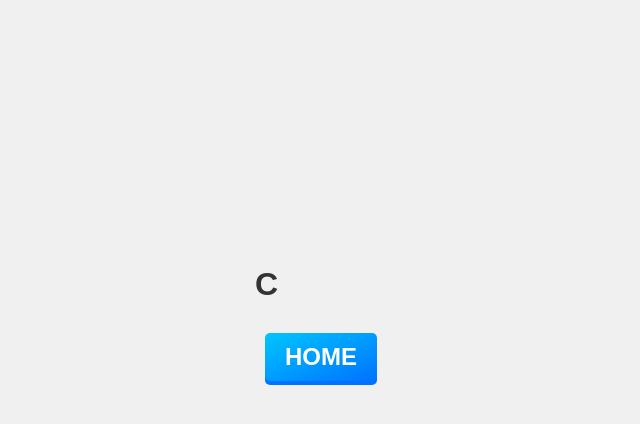
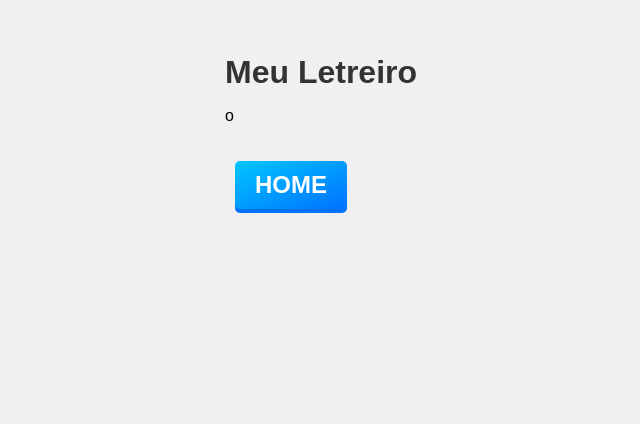
Before and after one commit to GabrielBeitum/Projetos---React.js, a React (Create React App) app: page /ATV2 in a window 1280 px wide. Shown: the part 210-634 px from the top of the page, without its empty margins (319-959 px from the left). Built offline with nearby package versions, Linux system fonts and the light colour scheme.

Commit message:
Add files via upload

```diff
--- a/src/Componentes/Estrutura/Atividades/ATV2.js
+++ b/src/Componentes/Estrutura/Atividades/ATV2.js
@@ -1,39 +1,38 @@
 import React, { useState, useEffect } from 'react';
 import { Link } from 'react-router-dom';
 
-
-export default function FraseFatec() {
-  const [texto, setTexto] = useState('');
-  const frase = "Conheça a FATEC!!";
-  const intervalo = 500;
+function Letreiro() {
+  const [text, setText] = useState('');
+  const originalText = 'Conheça a Fatec';
 
   useEffect(() => {
     let index = 0;
-    let timer = null;
-    let timeout = null;
 
-    timer = setInterval(() => {
-      if (index < frase.length) {
-        setTexto(texto + frase[index]);
+    const typingInterval = setInterval(() => {
+      setText((prevText) => {
+        const nextChar = originalText[index];
         index++;
-      } else {
-        clearInterval(timer);
-        timeout = setTimeout(() => {
-          setTexto('');
-        }, 1000);
-      }
-    }, intervalo);
+        if (index >= originalText.length) {
+          index = 0;
+          return '';
+        }
+        return prevText + nextChar;
+      });
+    }, 200);
 
-    return () => {
-      clearInterval(timer);
-      clearTimeout(timeout);
-    };
-  }, [frase, intervalo]);
+    return () => clearInterval(typingInterval);
+  }, []);
 
   return (
-    <div>
-      <h1>{texto}</h1>
-      {<Link className='Link' to={"/"}>Home</Link>}
-    </div>
+    <>
+      <h1>Meu Letreiro</h1>
+      <p>{text}</p>
+      <div>
+        {<Link className="Link" to={"/"}>Home</Link>}
+      </div>
+    </>
+
   );
 }
+
+export default Letreiro;
--- a/src/Componentes/Estrutura/Atividades/Utilitarios/CSS/App.css
+++ b/src/Componentes/Estrutura/Atividades/Utilitarios/CSS/App.css
@@ -5,7 +5,7 @@ body{
   justify-content: center;
   align-content: center;
   justify-items: center;
-  margin-top: 10%;
+  margin-top: -5%;
 }
 .App {
   height: 28vh;
--- a/src/Componentes/Estrutura/MinhasRotas.js
+++ b/src/Componentes/Estrutura/MinhasRotas.js
@@ -4,9 +4,10 @@ import { BrowserRouter, Routes, Route } from "react-router-dom";
 //Páginas
 import Home from "./Home.js";
 import DataAtual from "./Atividades/ATV1.js";
-import FraseFatec from "./Atividades/ATV2.js";
+import Letreiro from "./Atividades/ATV2.js";
 import Counter from "./Atividades/ATV3.js";
 import Valores from "./Atividades/ATV4.js";
+
 
 
 export function MinhasRotas() {
@@ -16,7 +17,7 @@ export function MinhasRotas() {
         <Routes>
           <Route path="/" element={<Home />} />
           <Route path="/ATV1" element={<DataAtual/>} />
-          <Route path="/ATV2" element={<FraseFatec/>} />
+          <Route path="/ATV2" element={<Letreiro/>} />
           <Route path="/ATV3" element={<Counter />} />
           <Route path="/ATV4" element={<Valores/>}/>
         </Routes>
```
